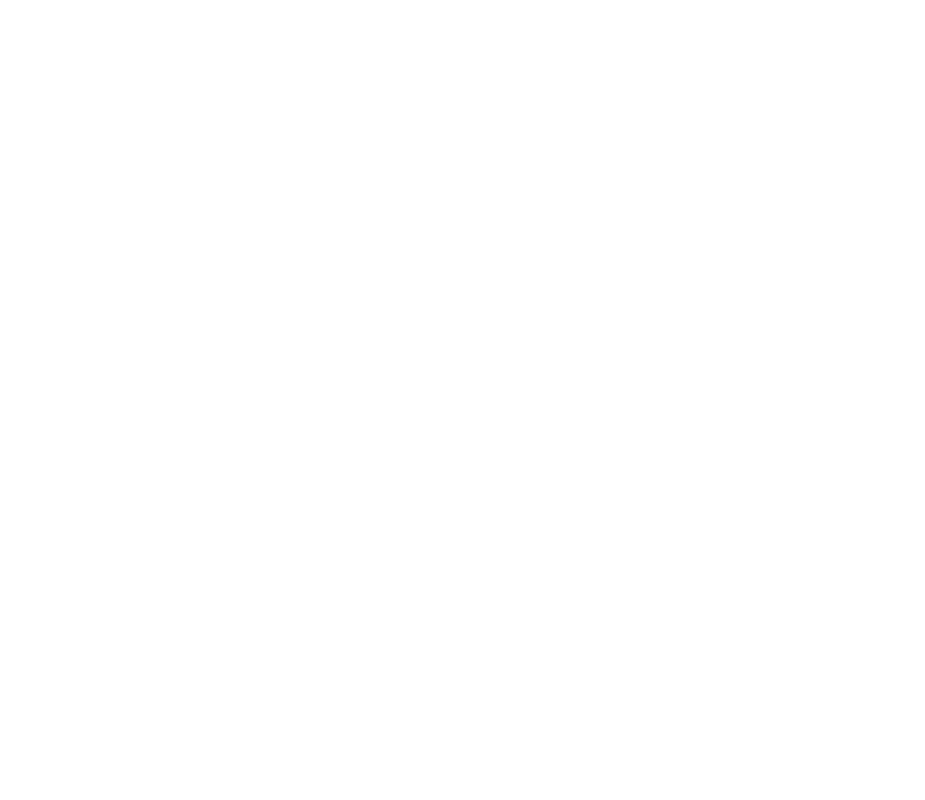
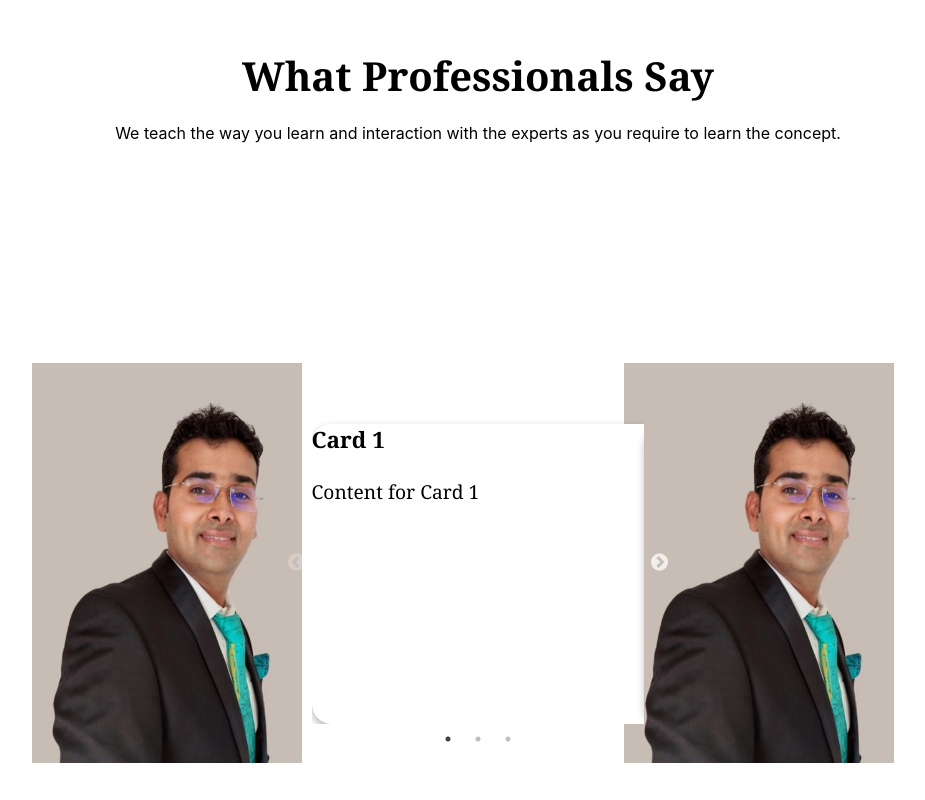
Before and after one commit to quazishoaibakhtar/CLIENT, a React (Create React App) app: page / in a window 1280 px wide. Shown: the part 3200-4000 px from the top of the page, without its empty margins (162-1087 px from the left). Built offline with nearby package versions, Linux system fonts and the light colour scheme.

Commit message:
Story component

```diff
--- a/src/component/Card.jsx
+++ b/src/component/Card.jsx
@@ -3,7 +3,10 @@
 
 const Card = ({ title, content }) => {
   return (
-    <div className="card" style={{ width: "400px", height: "400px" }}>
+    <div
+      className="card"
+      style={{ width: "500px", height: "300px", color: "black" }}
+    >
       <h3>{title}</h3>
       <p>{content}</p>
     </div>
--- /dev/null
+++ b/src/component/FeedbackSlider.jsx
@@ -0,0 +1,38 @@
+import React from "react";
+import Slider from "react-slick";
+import "slick-carousel/slick/slick.css";
+import "slick-carousel/slick/slick-theme.css";
+import Card from "./Card";
+
+const FeedbackSlider = () => {
+  const sliderSettings = {
+    dots: true,
+    infinite: false,
+    speed: 500,
+    slidesToShow: 1,
+    slidesToScroll: 1,
+  };
+  const cards = [
+    { title: "Card 1", content: "Content for Card 1" },
+    { title: "Card 2", content: "Content for Card 2" },
+    { title: "Card 3", content: "Content for Card 3" },
+
+    // Add more cards as needed
+  ];
+  return (
+    <div
+      className="carousel-container"
+      style={{ width: "40%", marginInline: "auto" }}
+    >
+      <Slider {...sliderSettings}>
+        {cards.map((card, index) => (
+          <div key={index}>
+            <Card title={card.title} content={card.content} />
+          </div>
+        ))}
+      </Slider>
+    </div>
+  );
+};
+
+export default FeedbackSlider;
--- a/src/component/Story.jsx
+++ b/src/component/Story.jsx
@@ -1,13 +1,44 @@
 import React from "react";
-import "../style.css/Story.css"
+import "../style.css/Story.css";
+import { motion } from "framer-motion";
+import FeedbackSlider from "./FeedbackSlider";
+import img1 from "../images/Dr-Pankaj-Surange.jpg";
 
 const Story = () => {
+  const variants = {
+    hidden: { opacity: 0, y: 50 },
+    visible: { opacity: 1, y: 0 },
+  };
   return (
-  <div>
     <div className="story">
-        story
+      <motion.div
+        className="ours-upA"
+        initial="hidden"
+        whileInView="visible"
+        transition={{ duration: 0.7, ease: "easeOut" }}
+        variants={variants}
+        viewport={{ once: true }}
+      >
+        What Professionals Say
+      </motion.div>
+      <motion.div
+        className="ours-downA"
+        initial="hidden"
+        whileInView="visible"
+        transition={{ duration: 0.7, ease: "easeOut" }}
+        variants={variants}
+        viewport={{ once: true }}
+      >
+        We teach the way you learn and interaction with the experts as you
+        require to learn the concept.{" "}
+      </motion.div>
+
+      <div className="container" style={{ width: "65%", margin: "auto" }}>
+        <img src={img1} alt="" style={{ width: "270px", height: "400px" }} />
+        <FeedbackSlider />
+        <img src={img1} alt="" style={{ width: "270px", height: "400px" }} />
+      </div>
     </div>
-  </div>
   );
 };
 
--- a/src/style.css/Story.css
+++ b/src/style.css/Story.css
@@ -1,4 +1,17 @@
 .story {
-    width: 100vw;
-    height: 105vh;
+  width: 100vw;
+  height: 105vh;
 }
+.ours-upA {
+  width: 40vw;
+  margin: auto;
+  text-align: center;
+  margin-top: 70px;
+  font-family: Cambria, Cochin, Georgia, Times, "Times New Roman", serif;
+  font-size: 2.5rem;
+  font-weight: 700;
+}
+
+.ours-downA {
+  text-align: center;
+}
```
